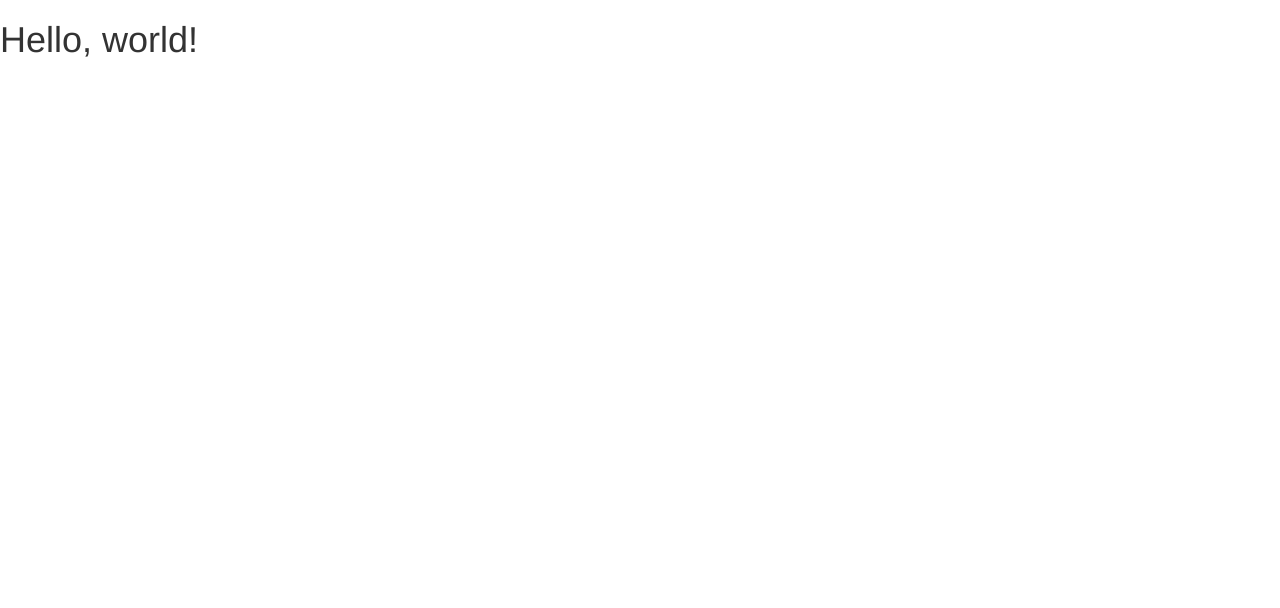
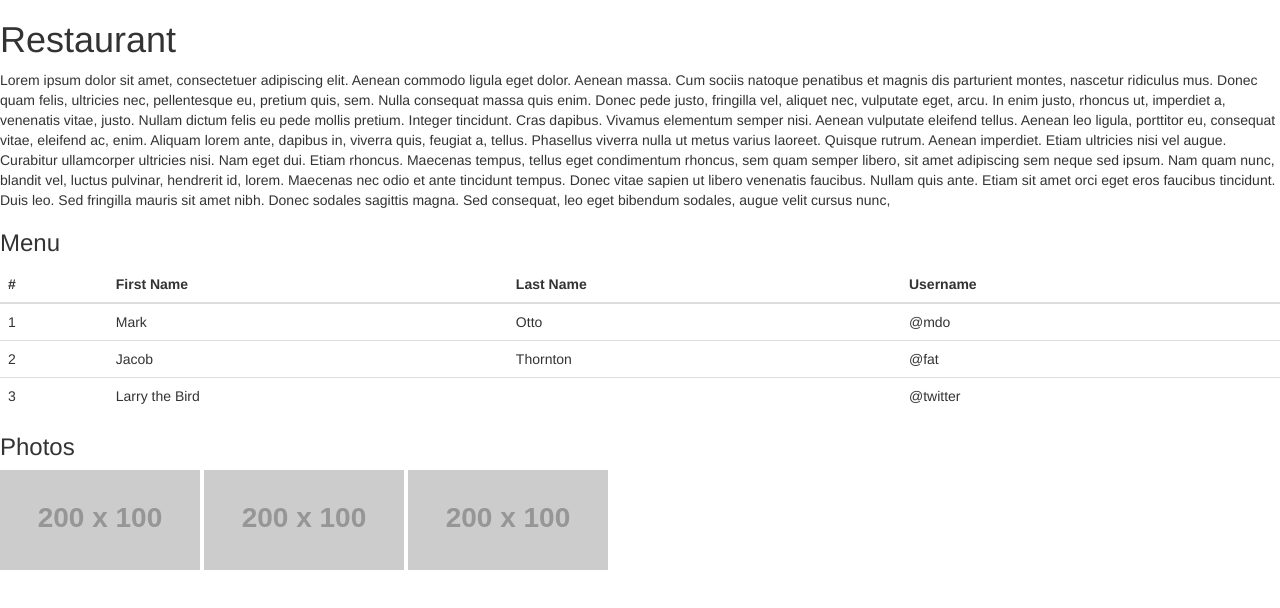
Before and after one commit to erikafleck/Restaurant-Prototype, a plain HTML site: page index.html in a window 1280 px wide. Drawn offline with nearby package versions, Linux system fonts and the light colour scheme; placeholder pictures from the web are drawn by us.

Commit message:
Added content
Menu, photos, etc.

```diff
--- a/index.html
+++ b/index.html
@@ -1,7 +1,7 @@
 <!DOCTYPE html>
 <html>
   <head>
-    <title>378 Website Stater</title>
+    <title>Restaurant</title>
     <meta name="viewport" content="width=device-width, initial-scale=1.0">
     <!-- Bootstrap -->
     <link href="css/bootstrap.min.css" rel="stylesheet" media="screen">
@@ -10,7 +10,46 @@
 
   </head>
   <body>
-    <h1>Hello, world!</h1>
+    <h1>Restaurant</h1>
+
+    <p>Lorem ipsum dolor sit amet, consectetuer adipiscing elit. Aenean commodo ligula eget dolor. Aenean massa. Cum sociis natoque penatibus et magnis dis parturient montes, nascetur ridiculus mus. Donec quam felis, ultricies nec, pellentesque eu, pretium quis, sem. Nulla consequat massa quis enim. Donec pede justo, fringilla vel, aliquet nec, vulputate eget, arcu. In enim justo, rhoncus ut, imperdiet a, venenatis vitae, justo. Nullam dictum felis eu pede mollis pretium. Integer tincidunt. Cras dapibus. Vivamus elementum semper nisi. Aenean vulputate eleifend tellus. Aenean leo ligula, porttitor eu, consequat vitae, eleifend ac, enim. Aliquam lorem ante, dapibus in, viverra quis, feugiat a, tellus. Phasellus viverra nulla ut metus varius laoreet. Quisque rutrum. Aenean imperdiet. Etiam ultricies nisi vel augue. Curabitur ullamcorper ultricies nisi. Nam eget dui. Etiam rhoncus. Maecenas tempus, tellus eget condimentum rhoncus, sem quam semper libero, sit amet adipiscing sem neque sed ipsum. Nam quam nunc, blandit vel, luctus pulvinar, hendrerit id, lorem. Maecenas nec odio et ante tincidunt tempus. Donec vitae sapien ut libero venenatis faucibus. Nullam quis ante. Etiam sit amet orci eget eros faucibus tincidunt. Duis leo. Sed fringilla mauris sit amet nibh. Donec sodales sagittis magna. Sed consequat, leo eget bibendum sodales, augue velit cursus nunc,</p>
+
+
+            <h3>Menu</h3>
+            <table class="table table-hover">
+        <thead>
+          <tr>
+            <th>#</th>
+            <th>First Name</th>
+            <th>Last Name</th>
+            <th>Username</th>
+          </tr>
+        </thead>
+        <tbody>
+          <tr>
+            <td>1</td>
+            <td>Mark</td>
+            <td>Otto</td>
+            <td>@mdo</td>
+          </tr>
+          <tr>
+            <td>2</td>
+            <td>Jacob</td>
+            <td>Thornton</td>
+            <td>@fat</td>
+          </tr>
+          <tr>
+            <td>3</td>
+            <td colspan="2">Larry the Bird</td>
+            <td>@twitter</td>
+          </tr>
+        </tbody>
+      </table>
+
+          <h3>Photos</h3>
+    <img src="http://placehold.it/200x100" />
+        <img src="http://placehold.it/200x100" />
+            <img src="http://placehold.it/200x100" />
 
     <!-- jQuery (necessary for Bootstrap's JavaScript plugins) -->
     <script src="http://code.jquery.com/jquery.js"></script>
```
